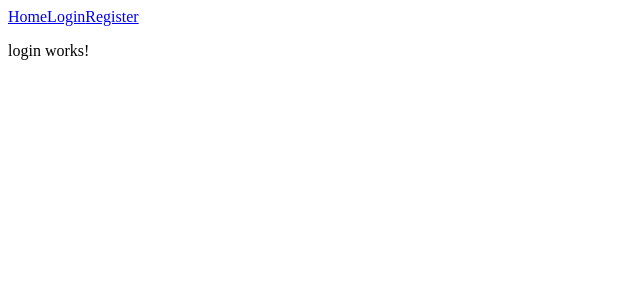
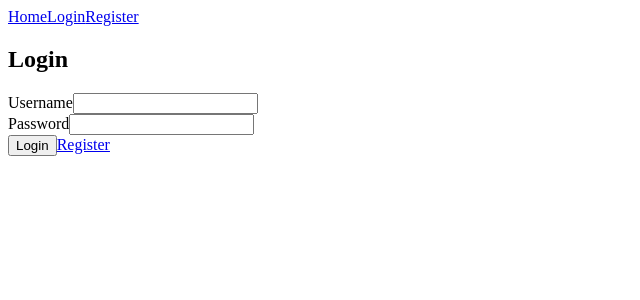
Before and after one commit to AkanshaWajge/Angular-7---JWT-Authentication, an Angular app in the folder Authentication/: page /login in a window 1280 px wide. Shown: the top 300 px of the page, without its empty margins (0-640 px from the left). Built offline with nearby package versions, Linux system fonts and the light colour scheme.

Commit message:
Add Form Logic to Login Component & Add Form HTML to Login Comp Template

```diff
--- a/Authentication/src/app/login/login.component.html
+++ b/Authentication/src/app/login/login.component.html
@@ -1 +1,57 @@
-<p>login works!</p>
+<div *ngIf="error" class="alert alert-danger">{{error}}</div>
+<h2>Login</h2>
+<form [formGroup]="loginForm" (ngSubmit)="onSubmit()">
+    <div class="form-group">
+        <label for="username">Username</label>
+        <input type="text" formControlName="username" class="form-control" [ngClass]="{ 'is-invalid': submitted && f.username.errors }" />
+        <div *ngIf="submitted && f.username.errors" class="invalid-feedback">
+            <div *ngIf="f.username.errors.required">Username is required</div>
+        </div>
+    </div>
+    <div class="form-group">
+        <label for="password">Password</label>
+        <input type="password" formControlName="password" class="form-control" [ngClass]="{ 'is-invalid': submitted && f.password.errors }" />
+        <div *ngIf="submitted && f.password.errors" class="invalid-feedback">
+            <div *ngIf="f.password.errors.required">Password is required</div>
+        </div>
+    </div>
+    <div class="form-group">
+        <button [disabled]="loading" class="btn btn-primary">
+            <span *ngIf="loading" class="spinner-border spinner-border-sm mr-1"></span>
+            Login
+        </button>
+        <a routerLink="/register" class="btn btn-link">Register</a>
+    </div>
+</form>
+
+<!-- The login component template contains the HTML and Angular template syntax for displaying the form in the browser
+    and binding the form to the properties and methods in the login component above.
+
+The [formGroup]="loginForm" attribute directive binds the form to the loginForm property of the login component.
+When the form is submitted in the browser the [formGroup] directive emits an ngSubmit event that triggers
+ the onSubmit() method of the login component. The (ngSubmit)="onSubmit()" event binding attribute binds
+ the ngSubmit event to the onSubmit() method.
+
+Each form input has a formControlName attribute which syncs the form input with the FormControl of the same
+ name in the loginForm.
+
+The [ngClass]="{ 'is-invalid': submitted && f.username.errors }" attribute directive adds the is-invalid CSS
+ class to username input if the form has been submitted and the username is invalid (contains errors) based
+ on the validation rules defined in the login component. The same [ngClass] directive is used on the password input.
+ The is-invalid class is part of Bootstrap 4, it makes the border of the input red to indicate it is invalid.
+
+The div with CSS class invalid-feedback following each input is for displaying validation error messages,
+the messages appear as red text which are styled by Bootstrap 4. The *ngIf="submitted && f.username.errors"
+directive renders the username error messages if the form has been submitted and the username is invalid,
+the same *ngIf directive is used for password input errors. Within the invalid-feedback div is a child div
+for each specific error message, the *ngIf="f.username.errors.required" renders the message Username is
+ required if the username input is empty. The Validators.required validator is attached to the username
+ control in the login component above and has a value of true if the input is empty.
+
+The login button is used to submit the form, the [disabled]="loading" attribute directive disables the button
+when the loading property of the login component is true, a spinner is also displayed in the button while
+loading with the use of the *ngIf="loading" directive. The spinner styling and animation is part of Bootstrap 4.
+
+Lastly the register link uses the routerLink="/register" directive to link to the /register route.
+The routerLink directive uses Angular to navigate between routes using partial page updates.
+Don't use the standard HTML href attribute because it results in a full application reload each time you click a link. -->
--- a/Authentication/src/app/login/login.component.ts
+++ b/Authentication/src/app/login/login.component.ts
@@ -1,15 +1,98 @@
 import { Component, OnInit } from '@angular/core';
+import { Router, ActivatedRoute } from '@angular/router';
+import { FormBuilder, FormGroup, Validators } from '@angular/forms';
+import { first } from 'rxjs/operators';
 
-@Component({
-  selector: 'app-login',
-  templateUrl: './login.component.html',
-  styleUrls: ['./login.component.css']
-})
+import { AuthenticationService } from '../_services'
+
+@Component({templateUrl: 'login.component.html'})
 export class LoginComponent implements OnInit {
+    loginForm: FormGroup;
+    loading = false;
+    submitted = false;
+    returnUrl: string;
+    error: string;
 
-  constructor() { }
+    constructor(
+        private formBuilder: FormBuilder,
+        private route: ActivatedRoute,
+        private router: Router,
+        private authenticationService: AuthenticationService
+    ) {
+        // redirect to home if already logged in
+        if (this.authenticationService.currentUserValue) {
+            this.router.navigate(['/']);
+        }
+    }
 
-  ngOnInit() {
-  }
+    ngOnInit() {
+        this.loginForm = this.formBuilder.group({
+            username: ['', Validators.required],
+            password: ['', Validators.required]
+        });
 
+        // get return url from route parameters or default to '/'
+        this.returnUrl = this.route.snapshot.queryParams['returnUrl'] || '/';
+    }
+
+    // convenience getter for easy access to form fields
+    get f() { return this.loginForm.controls; }
+
+    onSubmit() {
+        this.submitted = true;
+
+        // stop here if form is invalid
+        if (this.loginForm.invalid) {
+            return;
+        }
+
+        this.loading = true;
+        this.authenticationService.login(this.f.username.value, this.f.password.value)
+            .pipe(first())
+            .subscribe(
+                data => {
+                    this.router.navigate([this.returnUrl]);
+                },
+                error => {
+                    this.error = error;
+                    this.loading = false;
+                });
+    }
 }
+
+/*
+The login component contains all of the logic for validating the login form and handling form submission.
+
+The constructor() method:
+
+specifies the dependencies that are required by the component as parameters, these are automatically injected
+by the Angular Dependency Injection (DI) system when the component is created.
+checks if the user is already logged in by checking authenticationService.currentUserValue and redirects to
+the home page if they are.
+The ngOnInit() method:is an Angular lifecycle hook that runs once after the component is created.
+creates a new FormGroup by calling this.formBuilder.group() and assigns it to the this.loginForm property.
+The parameters passed to the FormBuilder tell it to create two form controls - username and password, the
+ form controls are both initialised with empty strings ('') as values and set to required with the Validators.
+ required Angular validator.
+sets the this.returnUrl property to the value passed in the url querystring, or defaults to the home page ('/')
+if there isn't a value in the querystring. The return url property allows you to redirect the user back to the
+ original page they requested before logging in.
+The f() getter is a convenience property to enable shorthand access to the login form controls via this.f in
+the login component and f in the login component template that we'll create in the next step.
+
+The onSubmit() method:
+
+sets the this.submitted property to true to indicate that an attempt has been made to submit the form, this
+ property is used in the login component template to display validation errors only after the first submission
+  has been attempted.
+checks if the form is valid by checking this.loginForm.invalid and prevents submission if it is invalid.
+sets the this.loading property to true before submitting the user credentials via the authentication service,
+this property is used in the login component template to display a loading spinner to the user and disable the
+login button.
+authenticates the user by calling the this.authenticationService.login() method with the username and password
+as parameters. The authentication service returns an Observable that we .subscribe() to for the results of the
+ authentication. On success the user is redirected to the returnUrl by calling this.router.navigate([this.returnUrl]);.
+  On fail the error message is stored in the this.error property to be displayed by the template and the this.loading
+  property is reset back to false.
+The call to .pipe(first()) unsubscribes from the observable immediately after the first value is emitted.
+*/
```
